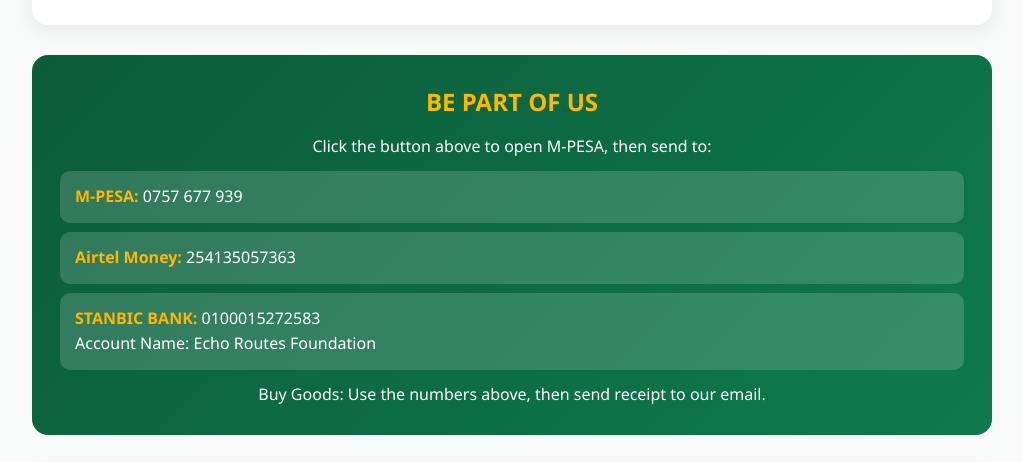
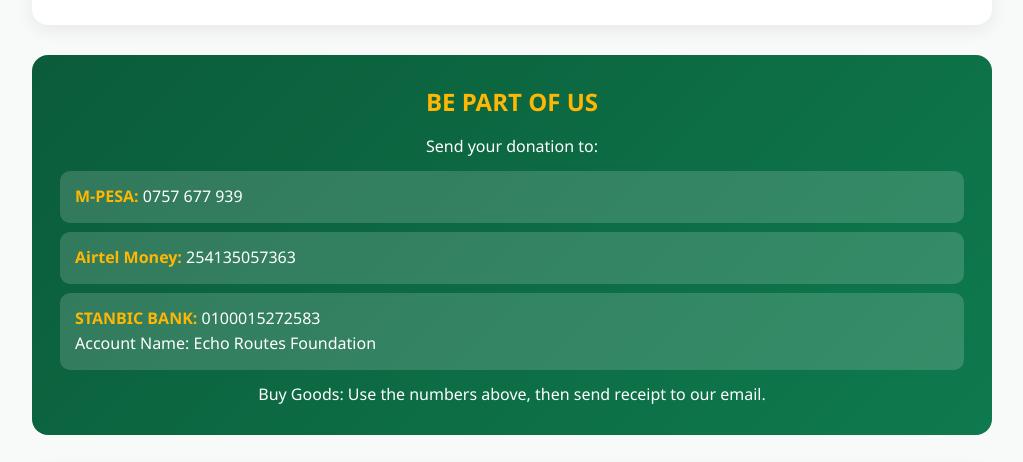
Before and after one commit to kiriminicholus5-star/eco-giving-support-orgarnisation, a plain HTML site: page index.html in a window 1280 px wide. Shown: the part 2406-2868 px from the top of the page, without its empty margins (128-1151 px from the left). Drawn offline with Linux system fonts and the light colour scheme.

Commit message:
Update index.html

```diff
--- a/index.html
+++ b/index.html
@@ -47,7 +47,7 @@
   <div class="badge">🇰🇪 REGISTERED NGO - NAIROBI, KENYA</div>
   <h1>Echo Routes Foundation</h1>
   <p>Creating Hope. Building Routes.</p>
-  <a class="btn" href="tel:*334%23">BE PART OF US →</a>
+  <a class="btn" href="#pay">BE PART OF US →</a>
 </header>
 
 <div class="wrap">
@@ -64,7 +64,6 @@
     <p><b>KES 103,350</b> raised of KES 300,000 • <b>KES 196,650</b> remaining</p>
   </div>
 
-  <!-- MISSION + REAL KENYAN PIC -->
   <div class="card">
     <h2>Our Mission</h2>
     <div class="grid2">
@@ -73,7 +72,6 @@
     </div>
   </div>
 
-  <!-- VISION + REAL KENYAN PIC -->
   <div class="card">
     <h2>Our Vision</h2>
     <div class="grid2">
@@ -82,7 +80,6 @@
     </div>
   </div>
 
-  <!-- IMPACT + REAL KENYAN PICS -->
   <div class="card">
     <h2>Our Impact</h2>
     <p style="margin-bottom:16px">Real photos from Kenyan orphanages in Nairobi:</p>
@@ -93,7 +90,6 @@
     </div>
   </div>
 
-  <!-- DONOR WALL -->
   <div class="card">
     <h2>Our Donor Wall - Thank You!</h2>
     <p style="margin-bottom:14px">Real people, real support.</p>
@@ -116,17 +112,15 @@
     </div>
   </div>
 
-  <!-- BE PART OF US PAYMENT -->
-  <div class="pay">
+  <div class="pay" id="pay">
     <h2>BE PART OF US</h2>
-    <p style="margin-bottom:12px">Click the button above to open M-PESA, then send to:</p>
+    <p style="margin-bottom:12px">Send your donation to:</p>
     <div class="pay-item"><b>M-PESA:</b> 0757 677 939</div>
     <div class="pay-item"><b>Airtel Money:</b> 254135057363</div>
     <div class="pay-item"><b>STANBIC BANK:</b> 0100015272583<br>Account Name: Echo Routes Foundation</div>
     <p style="margin-top:12px">Buy Goods: Use the numbers above, then send receipt to our email.</p>
   </div>
 
-  <!-- CONTACT US + REAL KENYAN PIC -->
   <div class="card">
     <h2>Contact Us</h2>
     <div class="contact-grid">
```
